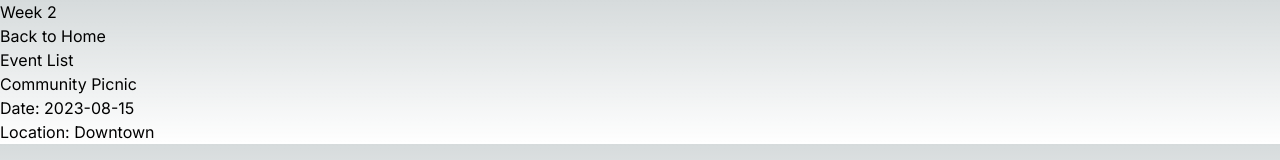
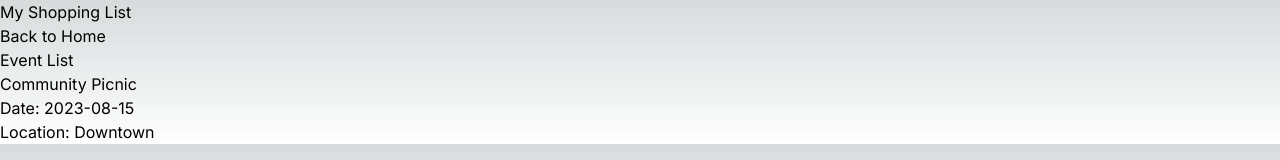
Before and after one commit to maecison/cprg306-assignments, a Next.js app: page /week2 in a window 1280 px wide. Shown: the top 160 px of the page. Built offline with nearby package versions, Linux system fonts and the light colour scheme.

Commit message:
Updated header to "My Shopping List"

```diff
--- a/app/week2/page.js
+++ b/app/week2/page.js
@@ -4,7 +4,7 @@ import EventList from "./event-list";
 export default function Page() {
     return (
         <main>
-            <h1>Week 2</h1>
+            <h1>My Shopping List</h1>
             <Link href="/">Back to Home</Link>
             <EventList />
         </main>
```
